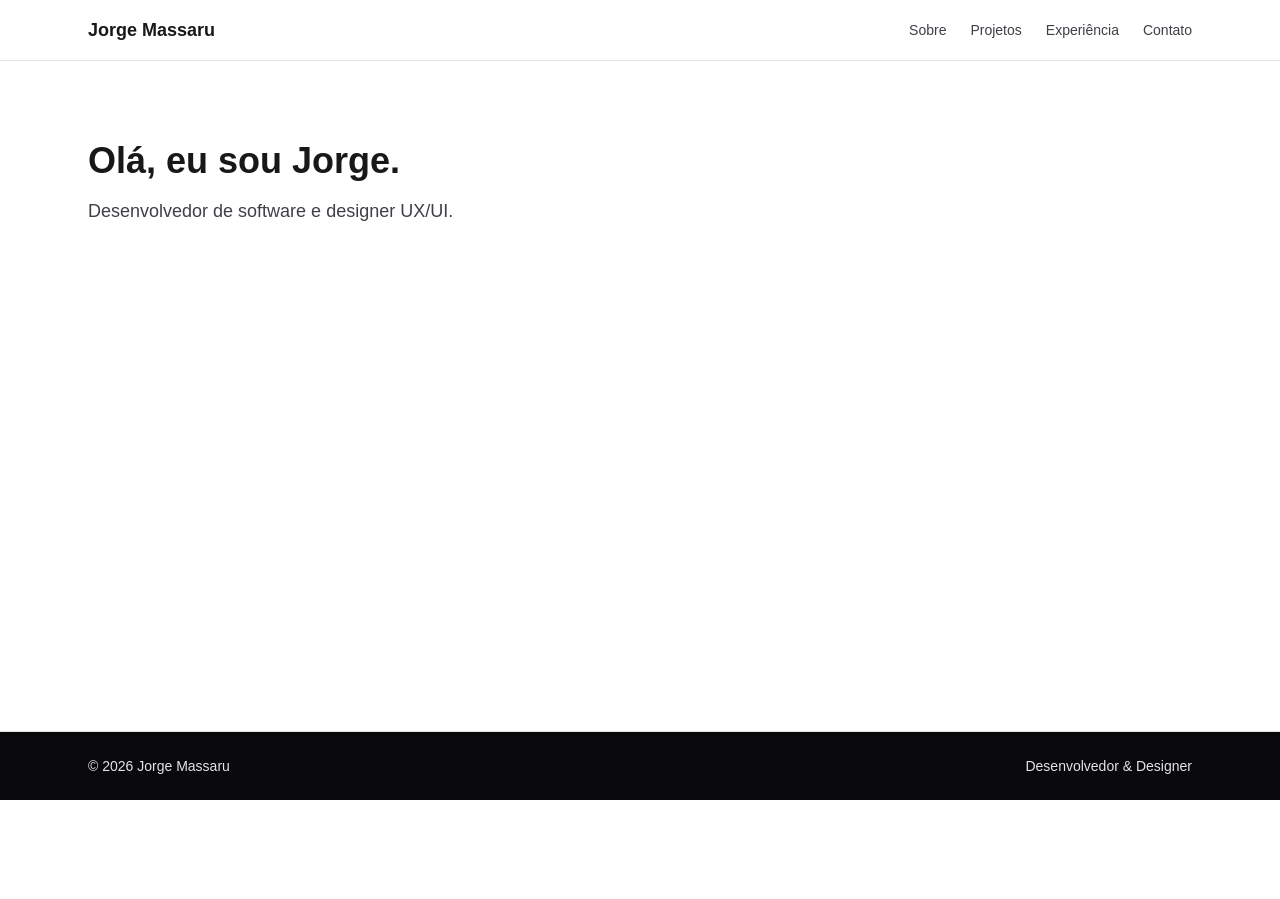
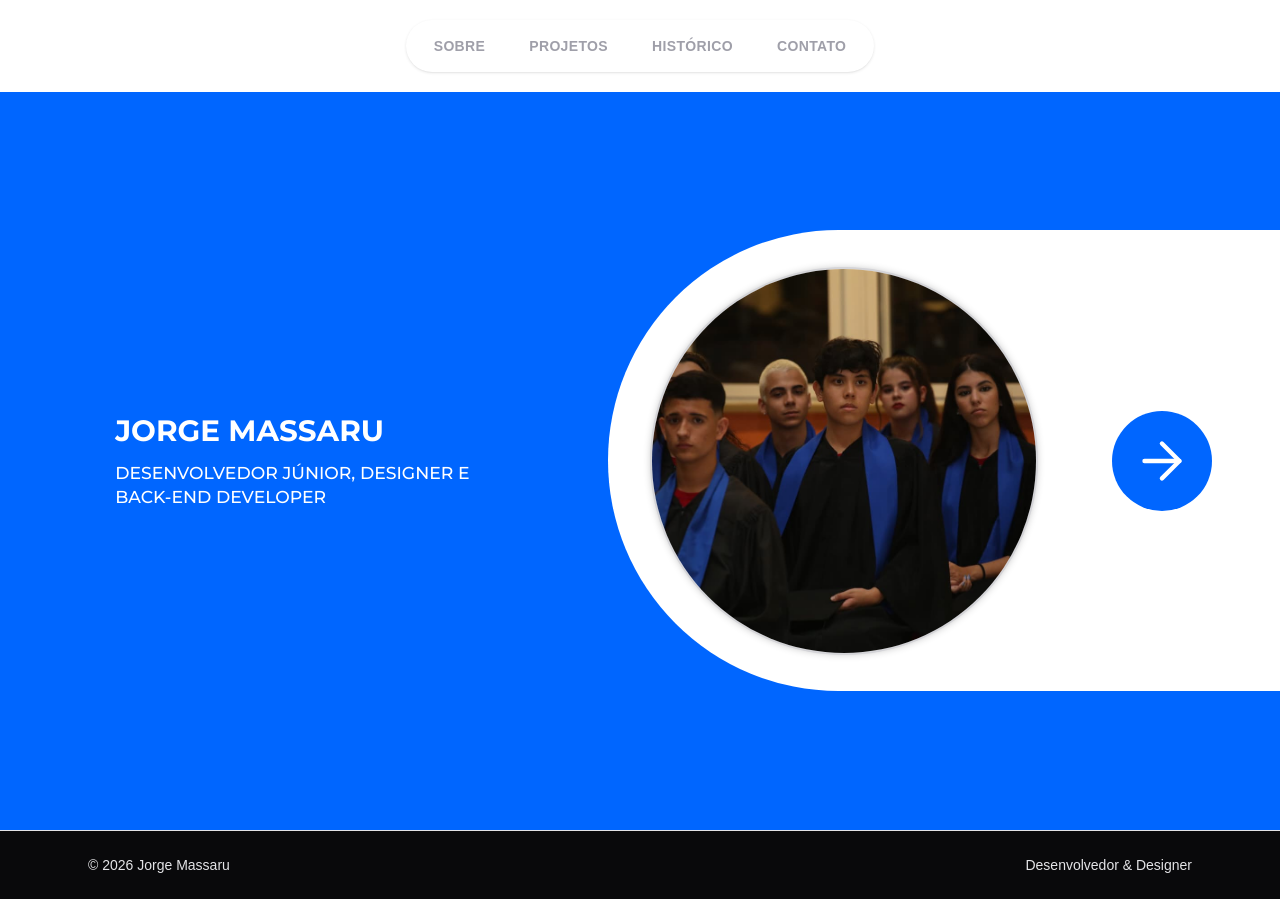
Before and after one commit to JorgeMassaru/portfolio-jorge-massaru-dev, a Next.js app: page / in a window 1280 px wide. Before the commit the page ends 800 px from the top, so only its background shows below. Built offline with nearby package versions, Linux system fonts and the light colour scheme.

Commit message:
Changed home and 'about me' pages design

```diff
--- /dev/null
+++ b/app/css/home_css.css
@@ -0,0 +1,154 @@
+.home {
+  position: relative;
+  display: flex;
+  flex-direction: column;
+  justify-content: center;
+  overflow: hidden;
+  gap: 2.5rem; /* gap-10 */
+  min-height: calc(100svh - 3.9rem);
+  padding-top: 44vw;
+  padding-bottom: 4rem; /* pb-16 */
+  background-color: #0066ff;
+  color: #fff;
+}
+
+@media (min-width: 1024px) {
+  .home {
+    flex-direction: row;
+    align-items: center;
+    gap: 0;
+    padding-top: 0;
+    padding-bottom: 0;
+  }
+}
+
+/* Assinatura decorativa no canto superior esquerdo */
+.assinatura {
+  position: absolute;
+  top: 0;
+  left: 0;
+  width: 68vw;
+  height: auto;
+  pointer-events: none;
+  user-select: none;
+}
+
+@media (min-width: 1024px) {
+  .assinatura {
+    width: 34.9vw;
+  }
+}
+
+/* Bloco de texto (nome + cargo) */
+.sobre_div {
+  position: relative;
+  z-index: 10;
+  padding-left: 1.5rem; /* px-6 */
+  padding-right: 1.5rem;
+}
+
+@media (min-width: 1024px) {
+  .sobre_div {
+    flex: 1 1 0%;
+    padding-left: 9vw;
+    padding-right: 0;
+  }
+}
+
+.titulo {
+  text-transform: uppercase;
+  font-weight: 700;
+  line-height: 1.25; /* leading-tight */
+  font-size: clamp(1.75rem, 2.3vw, 3.5rem);
+}
+
+.subtitulo {
+  margin-top: 0.75rem;
+  max-width: 28rem;
+  text-transform: uppercase;
+  font-weight: 500;
+  line-height: 1.375; /* leading-snug */
+  font-size: clamp(1rem, 1.35vw, 1.75rem);
+}
+
+@media (min-width: 1024px) {
+  .subtitulo {
+    max-width: 28vw;
+  }
+}
+
+/* Pílula branca com a foto e o botão */
+.foto_pilula {
+  position: relative;
+  z-index: 10;
+  display: flex;
+  align-items: center;
+  gap: 1rem; /* gap-4 */
+  margin-left: 1.5rem; /* ml-6 */
+  padding: 1rem; /* py-4 px-4 */
+  border-top-left-radius: 9999px;
+  border-bottom-left-radius: 9999px;
+  background-color: #fff;
+}
+
+@media (min-width: 1024px) {
+  .foto_pilula {
+    margin-left: auto;
+    gap: 6vw;
+    padding-top: 3vw;
+    padding-bottom: 3vw;
+    padding-left: 3.4vw;
+    padding-right: 5.3vw;
+  }
+}
+
+.foto {
+  flex-shrink: 0;
+  width: 52vw;
+  aspect-ratio: 1 / 1;
+  border-radius: 9999px;
+  object-fit: cover;
+  pointer-events: none;
+  /* anel (ring-2 ring-zinc-300) + sombra suave */
+  box-shadow:
+    0 0 0 2px #d4d4d8,
+    0 0 8px rgba(0, 0, 0, 0.3);
+}
+
+@media (min-width: 1024px) {
+  .foto {
+    width: 30vw;
+  }
+}
+
+.botao_seta {
+  display: flex;
+  flex-shrink: 0;
+  align-items: center;
+  justify-content: center;
+  width: 16vw;
+  aspect-ratio: 1 / 1;
+  border-radius: 9999px;
+  background-color: #0066ff;
+  color: #fff;
+  transition: transform 0.2s ease;
+}
+
+.botao_seta:hover {
+  transform: scale(1.05);
+}
+
+.botao_seta:focus-visible {
+  outline: 2px solid #0066ff;
+  outline-offset: 4px;
+}
+
+@media (min-width: 1024px) {
+  .botao_seta {
+    width: 7.8vw;
+  }
+}
+
+.icone_seta {
+  width: 60%;
+}
--- a/app/page.tsx
+++ b/app/page.tsx
@@ -1,12 +1,54 @@
+import Image from "next/image";
+import Link from "next/link";
+import { Montserrat } from "next/font/google";
+import assinaturaJorge from "./images/jorge-assinatura.png";
+import jorgeFoto from "./images/jorge-foto.jpeg";
+import "./css/home_css.css";
+
+const montserrat = Montserrat({
+  subsets: ["latin"],
+  weight: ["500", "700"],
+});
+
 export default function Home() {
   return (
-    <div className="flex-1">
-      <section className="mx-auto max-w-6xl px-6 py-20">
-        <h1 className="text-4xl font-bold text-zinc-900">Olá, eu sou Jorge.</h1>
-        <p className="mt-4 text-lg text-zinc-700">
-          Desenvolvedor de software e designer UX/UI.
+    <section className={`${montserrat.className} home`}>
+      {/* Assinatura decorativa */}
+
+      {/* Texto */}
+      <div className="sobre_div">
+        <h1 className="titulo">Jorge Massaru</h1>
+        <p className="subtitulo">
+          Desenvolvedor Júnior, Designer e Back-end Developer
         </p>
-      </section>
-    </div>
+      </div>
+
+      {/* Pílula branca com foto + botão */}
+      <div className="foto_pilula">
+        <Image
+          src={jorgeFoto}
+          alt="Jorge Massaru na formatura"
+          priority
+          sizes="(min-width: 1024px) 30vw, 52vw"
+          className="foto"
+        />
+
+        <Link href="/sobre" aria-label="Conheça mais sobre mim" className="botao_seta">
+          <svg
+            viewBox="0 0 24 24"
+            fill="none"
+            stroke="currentColor"
+            strokeWidth="1.75"
+            strokeLinecap="round"
+            strokeLinejoin="round"
+            className="icone_seta"
+            aria-hidden
+          >
+            <path d="M5 12h14" />
+            <path d="m12 5 7 7-7 7" />
+          </svg>
+        </Link>
+      </div>
+    </section>
   );
 }
--- a/app/sobre/page.tsx
+++ b/app/sobre/page.tsx
@@ -1,95 +1,141 @@
-const skills = [
-  {
-    title: "Back-end",
-    description:
-      "Java com Spring Boot (usado no estágio na Compass UOL), PHP, Python com Flask, e bancos de dados como MySQL, PostgreSQL, SQLite e NoSQL.",
-  },
-  {
-    title: "Front-end",
-    description:
-      "Interfaces web modernas e responsivas com Next.js, JavaScript/TypeScript, HTML, CSS e Tailwind.",
-  },
-  {
-    title: "Cloud",
-    description:
-      "Google Cloud Foundation e AWS, aplicados em atividades práticas de infraestrutura durante a formação.",
-  },
-  {
-    title: "Design de produto",
-    description:
-      "Liderança de UX/UI em projetos acadêmicos, da concepção ao Design System completo no Figma.",
-  },
+import Image from "next/image";
+import jorgeFoto from "../images/jorge-foto.jpeg";
+
+const habilidadesFrontend = [
+  { nome: "GitHub", slug: "github", cor: "181717" },
+  { nome: "HTML5", slug: "html5", cor: "E34F26" },
+  { nome: "CSS3", slug: "css3", cor: "1572B6" },
+  { nome: "JavaScript", slug: "javascript", cor: "F7DF1E" },
+  { nome: "React", slug: "react", cor: "61DAFB" },
+  { nome: "TypeScript", slug: "typescript", cor: "3178C6" },
+  { nome: "Next.js", slug: "nextdotjs", cor: "000000" },
+  { nome: "Tailwind CSS", slug: "tailwindcss", cor: "06B6D4" },
+];
+
+const habilidadesBackend = [
+  { nome: "Java", slug: "openjdk", cor: "437291" },
+  { nome: "PHP", slug: "php", cor: "777BB4" },
+  { nome: "Python", slug: "python", cor: "3776AB" },
+  { nome: "MySQL", slug: "mysql", cor: "4479A1" },
+  { nome: "PostgreSQL", slug: "postgresql", cor: "4169E1" },
+  { nome: "SQLite", slug: "sqlite", cor: "003B57" },
+  { nome: "Rust", slug: "rust", cor: "000000" },
+  { nome: "Figma", slug: "figma", cor: "F24E1E" },
 ];
 
 const formacao = [
   {
-    title: "Engenharia de Computação — Univesp",
-    period: "Em andamento",
+    titulo: "Engenharia de Computação",
+    instituicao: "Univesp",
+    descricao: "Formação em andamento, em paralelo à atuação profissional.",
   },
   {
-    title: "Desenvolvimento de Software Multiplataforma — FATEC Registro",
-    period: "Concluído em julho de 2026",
+    titulo: "Desenvolvimento de Software Multiplataforma",
+    instituicao: "FATEC Registro",
+    descricao:
+      "Concluído em julho de 2026, com passagem por front-end, back-end, cloud e engenharia de software.",
   },
   {
-    title: "Técnico em Desenvolvimento de Software — SENAI Registro",
-    period: "Concluído",
+    titulo: "Técnico em Desenvolvimento de Software",
+    instituicao: "SENAI Registro",
+    descricao:
+      'TCC em grupo: "Comanda Menu", um app de serviço de comanda para restaurantes, desenvolvido em PHP.',
   },
   {
-    title: "Cursos extras",
-    period:
-      "Implementação de Serviços em Nuvem (Google Cloud Foundation) e Desenvolvimento Front-end, ambos no SENAI e na FATEC; Bootcamp Santander de Rust e IA",
+    titulo: "Cursos extras",
+    instituicao: "SENAI · FATEC · Santander",
+    descricao:
+      "Google Cloud Foundation, Desenvolvimento Front-end e o Bootcamp Santander de Rust e IA.",
   },
 ];
 
 export default function Sobre() {
   return (
-    <section className="mx-auto w-full max-w-6xl px-6 py-20">
-      <h1 className="text-4xl font-bold text-zinc-900">Sobre mim</h1>
+    <>
+      {/* Quem sou eu */}
+      <section className="bg-[#0066ff] px-6 py-20 text-white">
+        <div className="mx-auto flex max-w-6xl flex-col items-center gap-12 lg:flex-row lg:justify-between">
+          <div className="max-w-2xl">
+            <h1 className="text-3xl font-bold uppercase tracking-wide">
+              Quem sou eu?
+            </h1>
 
-      <p className="mt-6 max-w-2xl text-lg text-zinc-700">
+            <p className="mt-6 text-lg leading-relaxed">
               Sou Jorge Massaru, formado em Desenvolvimento de Software
               Multiplataforma (DSM) pela FATEC Registro e atualmente cursando
               Engenharia de Computação na Univesp. Busco oportunidades como
-        desenvolvedor back-end, com uma base sólida construída no estágio na
-        Compass UOL, onde programei bastante com Java e Spring Boot.
+              desenvolvedor back-end, com uma base sólida construída no
+              estágio na Compass UOL, onde programei bastante com Java e
+              Spring Boot.
             </p>
 
-      <p className="mt-4 max-w-2xl text-lg text-zinc-700">
+            <p className="mt-4 text-lg leading-relaxed">
               Além do back-end, transito com conforto por front-end e cloud, e
               carrego um diferencial pouco comum: liderei ciclos de UX/UI em
-        projetos acadêmicos na FATEC, evoluindo de designer a responsável por
-        Design Systems completos — experiência que molda a forma como penso
-        e construo produtos até hoje.
+              projetos acadêmicos na FATEC, evoluindo de designer a
+              responsável por Design Systems completos — experiência que
+              molda a forma como penso e construo produtos até hoje.
             </p>
+          </div>
 
-      <div className="mt-16 grid grid-cols-1 gap-6 sm:grid-cols-2">
-        {skills.map((skill) => (
+          <Image
+            src={jorgeFoto}
+            alt="Jorge Massaru na formatura"
+            className="h-56 w-56 shrink-0 rounded-full object-cover ring-4 ring-white lg:h-64 lg:w-64"
+          />
+        </div>
+      </section>
+
+      {/* Habilidades */}
+      <section className="bg-white px-6 py-20">
+        <h2 className="text-center text-3xl font-bold uppercase text-[#0066ff]">
+          Habilidades
+        </h2>
+
+        <div className="mx-auto mt-12 grid max-w-5xl grid-cols-4 gap-6 sm:grid-cols-8">
+          {[...habilidadesFrontend, ...habilidadesBackend].map((skill) => (
             <div
-            key={skill.title}
-            className="rounded-lg border border-zinc-200 p-6"
+              key={skill.nome}
+              title={skill.nome}
+              className="flex aspect-square items-center justify-center rounded-full border border-zinc-200 bg-white p-4 shadow-sm"
             >
-            <h2 className="text-lg font-semibold text-zinc-900">
-              {skill.title}
-            </h2>
-            <p className="mt-2 text-sm text-zinc-700">{skill.description}</p>
+              {/* eslint-disable-next-line @next/next/no-img-element */}
+              <img
+                src={`https://cdn.simpleicons.org/${skill.slug}/${skill.cor}`}
+                alt={skill.nome}
+                className="h-full w-full object-contain"
+              />
             </div>
           ))}
         </div>
+      </section>
 
-      <div className="mt-16 max-w-2xl">
-        <h2 className="text-xl font-semibold text-zinc-900">Formação</h2>
-        <ul className="mt-4 space-y-3">
+      {/* Formação */}
+      <section className="bg-[#0066ff] px-6 py-20">
+        <h2 className="text-center text-3xl font-bold uppercase text-white">
+          Formação
+        </h2>
+
+        <div className="mx-auto mt-12 grid max-w-5xl grid-cols-1 gap-6 sm:grid-cols-2">
           {formacao.map((item) => (
-            <li key={item.title}>
-              <p className="text-zinc-900">{item.title}</p>
-              <p className="text-sm text-zinc-500">{item.period}</p>
-            </li>
+            <div
+              key={item.titulo}
+              className="rounded-lg bg-[#0052cc] p-6 text-white"
+            >
+              <h3 className="text-lg font-bold uppercase">{item.titulo}</h3>
+              <p className="text-sm uppercase text-white/70">
+                {item.instituicao}
+              </p>
+              <p className="mt-3 text-sm text-white/90">{item.descricao}</p>
+            </div>
           ))}
-        </ul>
         </div>
+      </section>
 
-      <div className="mt-16 max-w-2xl">
-        <h2 className="text-xl font-semibold text-zinc-900">
+      {/* Fora do código */}
+      <section className="bg-white px-6 py-20">
+        <div className="mx-auto max-w-2xl">
+          <h2 className="text-2xl font-bold text-zinc-900">
             Fora do código
           </h2>
           <p className="mt-3 text-lg text-zinc-700">
@@ -99,5 +145,6 @@ export default function Sobre() {
           </p>
         </div>
       </section>
+    </>
   );
 }
--- a/components/layout/navbar.tsx
+++ b/components/layout/navbar.tsx
@@ -1,25 +1,38 @@
+"use client";
+
+import Link from "next/link";
+import { usePathname } from "next/navigation";
+
+const links = [
+  { href: "/sobre", label: "Sobre" },
+  { href: "/projetos", label: "Projetos" },
+  { href: "/experiencia", label: "Histórico" },
+  { href: "/contato", label: "Contato" },
+];
+
 export function Navbar() {
+  const pathname = usePathname();
+
   return (
-    <nav className="sticky top-0 z-50 w-full border-b border-zinc-200 bg-white/90 backdrop-blur-sm">
-      <div className="mx-auto flex max-w-6xl items-center justify-between px-6 py-4">
-        <a href="/" className="text-lg font-semibold text-zinc-900">
-          Jorge Massaru
-        </a>
+    <nav className="sticky top-0 z-50 w-full px-6 py-5">
+      <div className="mx-auto flex w-fit max-w-full items-center gap-1 rounded-full bg-white p-2 shadow-sm">
+        {links.map((link) => {
+          const active = pathname === link.href;
 
-        <div className="flex items-center gap-6 text-sm font-medium text-zinc-700">
-          <a href="/sobre" className="transition hover:text-zinc-900">
-            Sobre
-          </a>
-          <a href="/projetos" className="transition hover:text-zinc-900">
-            Projetos
-          </a>
-          <a href="/experiencia" className="transition hover:text-zinc-900">
-            Experiência
-          </a>
-          <a href="/contato" className="transition hover:text-zinc-900">
-            Contato
-          </a>
-        </div>
+          return (
+            <Link
+              key={link.href}
+              href={link.href}
+              className={`rounded-full px-5 py-2 text-sm font-bold uppercase tracking-wide transition-colors ${
+                active
+                  ? "bg-[#0066ff] text-white"
+                  : "text-zinc-400 hover:text-zinc-600"
+              }`}
+            >
+              {link.label}
+            </Link>
+          );
+        })}
       </div>
     </nav>
   );
```
Also changed, not shown: app/images/jorge-assinatura.png (added), app/images/jorge-foto.jpeg (added). Lines whose indentation alone changed are shown as unchanged.
